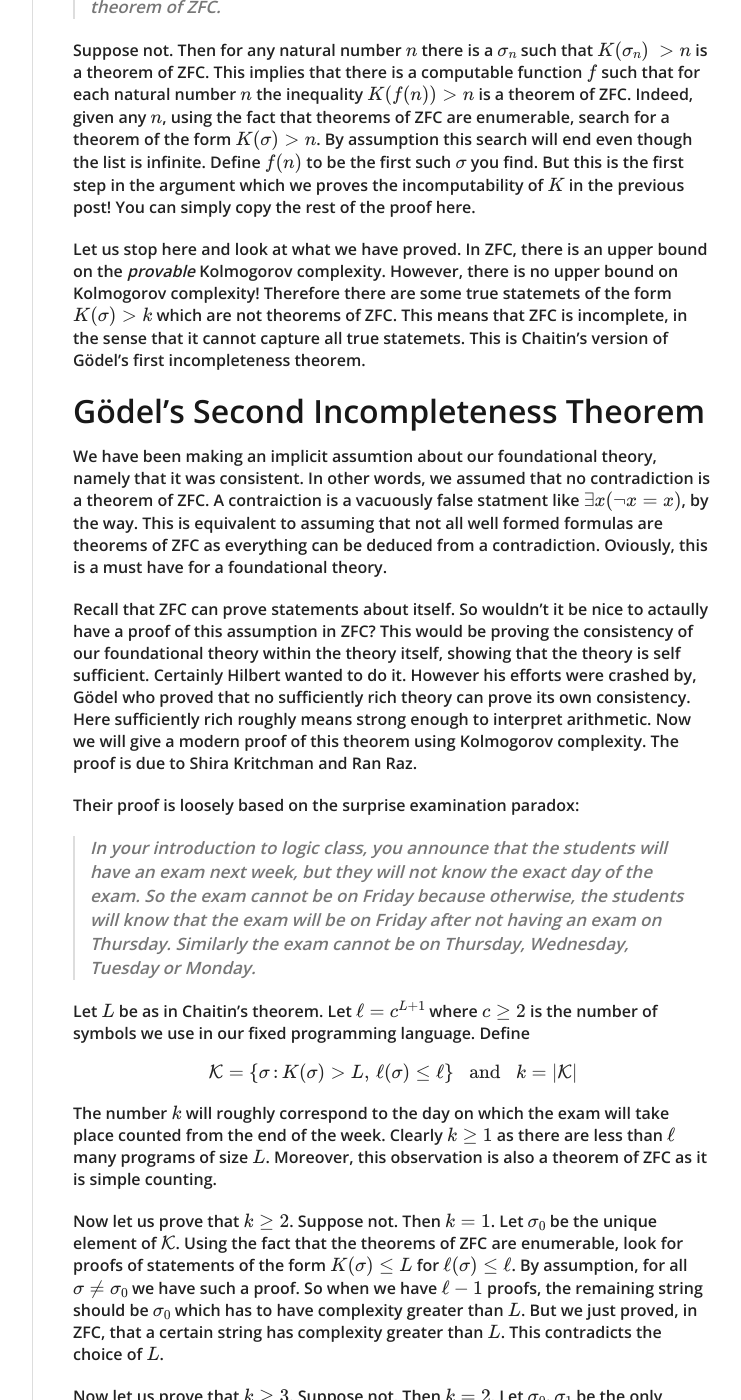
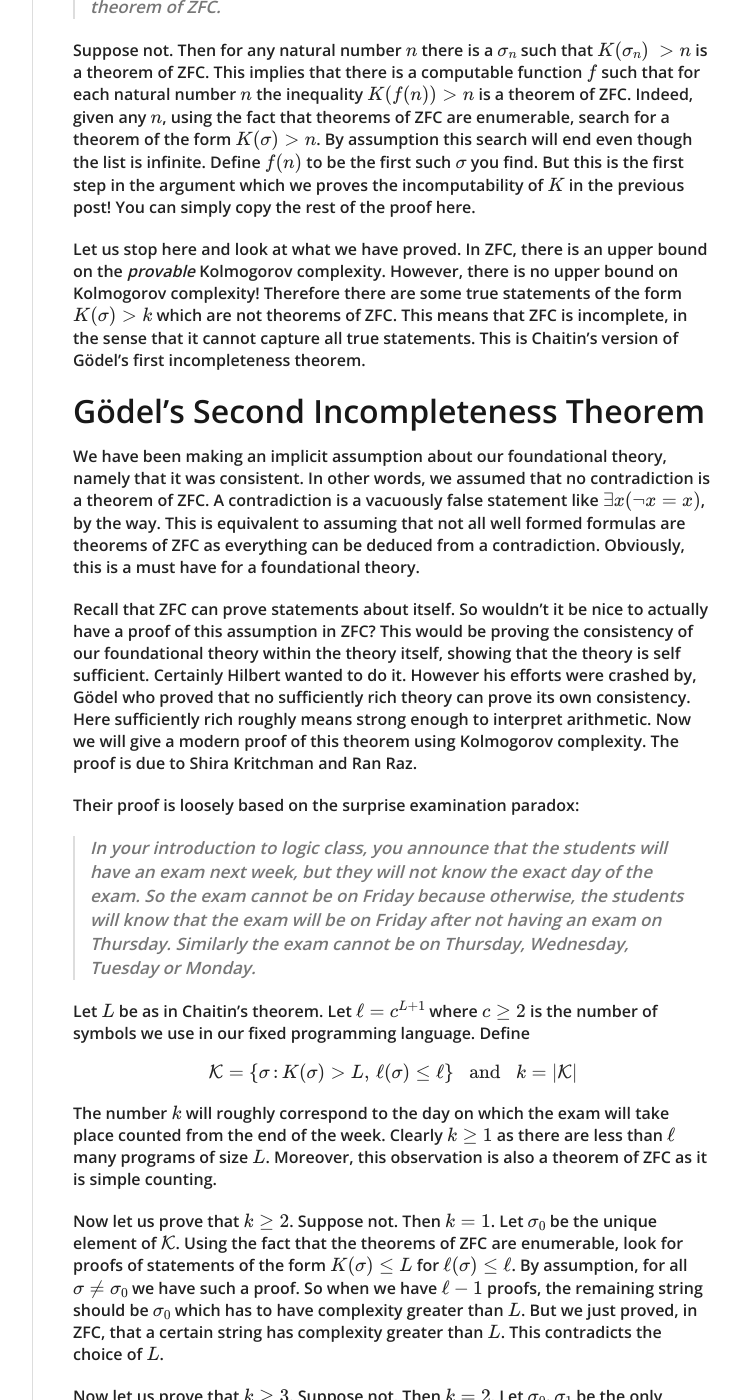
Before and after one commit to sonatsuer/sonatsuer.github.io, a Jekyll site: the page built from _posts/2018-06-14-kolmogorov-complexity-2.md, in a window 1280 px wide and 1400 px high, scrolled down 2484 px. Shown: the whole window, without its empty margins (378-1119 px from the left). Built offline with Jekyll 4.4.1, drawn with Linux system fonts in a browser that asks for light colours; formulas are drawn with MathJax 3; some of the changed text lies outside the part shown.

Commit message:
Spellcheck

```diff
--- a/_posts/2018-06-14-kolmogorov-complexity-2.md
+++ b/_posts/2018-06-14-kolmogorov-complexity-2.md
@@ -97,17 +97,17 @@ search will end even though the list is infinite. Define \\(f(n)\\) to be the fi
 the argument which we proves the incomputability of \\(K\\) in the previous post! You can simply copy the rest of the proof here.
 
 Let us stop here and look at what we have proved. In ZFC, there is an upper bound on the *provable* Kolmogorov complexity. However, there is
-no upper bound on Kolmogorov complexity! Therefore there are some true statemets of the form \\(K(\sigma) > k\\) which are not theorems of ZFC.
-This means that ZFC is incomplete, in the sense that it cannot capture all true statemets. This is Chaitin's version of Gödel's first incompleteness
+no upper bound on Kolmogorov complexity! Therefore there are some true statements of the form \\(K(\sigma) > k\\) which are not theorems of ZFC.
+This means that ZFC is incomplete, in the sense that it cannot capture all true statements. This is Chaitin's version of Gödel's first incompleteness
 theorem.
 
 # Gödel's Second Incompleteness Theorem
-We have been making an implicit assumtion about our foundational theory, namely that it was consistent. In other words, we assumed that no
-contradiction is a theorem of ZFC. A contraiction is a vacuously false statment like \\(\exists x (\neg x = x)\\), by the way. This is equivalent to
-assuming that not all well formed formulas are theorems of ZFC as everything can be deduced from a contradiction. Oviously, this is a must have
+We have been making an implicit assumption about our foundational theory, namely that it was consistent. In other words, we assumed that no
+contradiction is a theorem of ZFC. A contradiction is a vacuously false statement like \\(\exists x (\neg x = x)\\), by the way. This is equivalent to
+assuming that not all well formed formulas are theorems of ZFC as everything can be deduced from a contradiction. Obviously, this is a must have
 for a foundational theory.
 
-Recall that ZFC can prove statements about itself. So wouldn't it be nice to actaully have a proof of this assumption in ZFC? This would be proving the consistency of our foundational theory within the theory itself, showing that the theory is self sufficient. Certainly Hilbert wanted to do it.
+Recall that ZFC can prove statements about itself. So wouldn't it be nice to actually have a proof of this assumption in ZFC? This would be proving the consistency of our foundational theory within the theory itself, showing that the theory is self sufficient. Certainly Hilbert wanted to do it.
 However his efforts were crashed by, Gödel who proved that no sufficiently rich theory can prove its own consistency. Here sufficiently rich roughly
 means strong enough to interpret arithmetic. Now we will give a modern proof of this theorem using Kolmogorov complexity. The proof is due to Shira
 Kritchman and Ran Raz.
@@ -137,4 +137,4 @@ fact that the theorems of ZFC are enumerable, look for proofs of statements of t
 be \\(\sigma_0\\) and \\(\sigma_1 \\) which have to have complexity greater than \\(L\\). But we just proved, in ZFC, that a certain string has complexity greater than \\(L\\). This contradicts the choice of \\(L\\).
 
 Now let us prove that \\(m \geq 4\\)\ldots Well, you see the pattern. Using this method we can exhaust all possible values for \\(k\\) and obtain a
-contradiction. So assuming that ZFC can prove its consistency leads to a contrdiction.
+contradiction. So assuming that ZFC can prove its consistency leads to a contradiction.
```
Also changed, not shown: other parts of _posts/2018-06-14-kolmogorov-complexity-2.md (+6 -6 lines), 1 other file.
